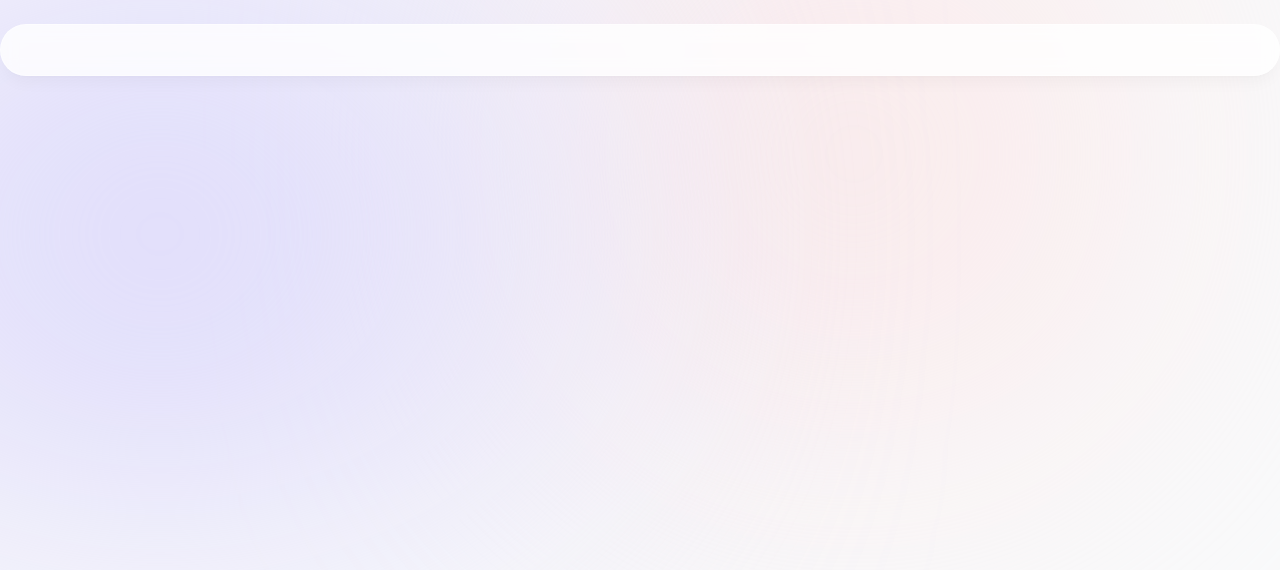
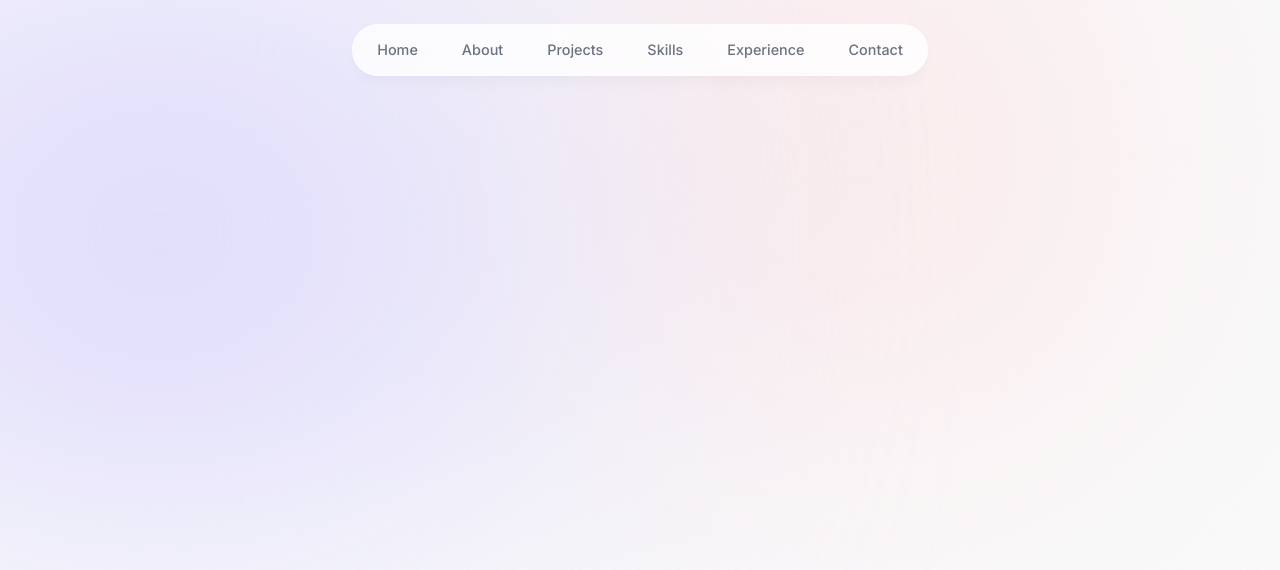
Before and after one commit to buyan-kh/portfolio, a Next.js app: page / in a window 1280 px wide. Shown: the top 570 px of the page. Built offline with nearby package versions, Linux system fonts and the light colour scheme.

Commit message:
framer animation header

```diff
--- a/components/header.tsx
+++ b/components/header.tsx
@@ -1,14 +1,46 @@
+"use client";
+
 import React from "react";
+import { motion } from "framer-motion";
+import { links } from "@/lib/data";
+import Link from "next/link";
 
 export default function Header() {
   return (
     <header className="z-[999] relative">
-      <div
-        className="fixed top-0 left-1/2 -translate-x-1/2 h-[4.5rem] w-full
-      rounded-none border border-white border-opacity-40 bg-white
-      bg-opacity-80 shadow-lg shadow-black/[0.03] backdrop-blur-[0.5rem]
-      sm:top-6 sm:h-[3.25rem] sm:w-[36-rem] sm:rounded-full"
-      ></div>
+      <motion.div
+        className="fixed top-0 left-1/2 h-[4.5rem]
+        w-full rounded-none border border-white border-opacity-40
+         bg-white bg-opacity-80 shadow-lg shadow-black/[0.03]
+         backdrop-blur-[0.5rem] sm:top-6 sm:h-[3.25rem] sm:w-[36rem] sm:rounded-full"
+        initial={{ y: -100, x: "-50%", opacity: 0 }}
+        animate={{ y: 0, x: "-50%", opacity: 1 }}
+      ></motion.div>
+      <nav
+        className="flex fixed top-[0.15rem] left-1/2 h-12 -translate-x-1/2 py-2 sm:top-[1.7rem]
+      sm:h-[initial] sm:py-0"
+      >
+        <ul
+          className="flex w-[22rem] flex-wrap items-center justify-center gap-y-1 text-[0.9rem]
+        font-medium text-gray-500 sm:w-[initial] sm:flex-nowrap sm:gap-5"
+        >
+          {links.map((link) => (
+            <motion.li
+              className="h-3/4 flex items-center justify center"
+              key={link.hash}
+              initial={{ y: -100, opacity: 0 }}
+              animate={{ y: 0, opacity: 1 }}
+            >
+              <Link
+                className="flex w-full items-center justify-center px-3 py-3 hover:text-gray-950"
+                href={link.hash}
+              >
+                {link.name}
+              </Link>
+            </motion.li>
+          ))}
+        </ul>
+      </nav>
     </header>
   );
 }
--- a/package.json
+++ b/package.json
@@ -9,6 +9,7 @@
     "lint": "next lint"
   },
   "dependencies": {
+    "framer-motion": "^12.4.7",
     "next": "15.1.7",
     "react": "^19.0.0",
     "react-dom": "^19.0.0",
```
Also changed, not shown: 1 other file (tests, documents, lock files or other folders).
